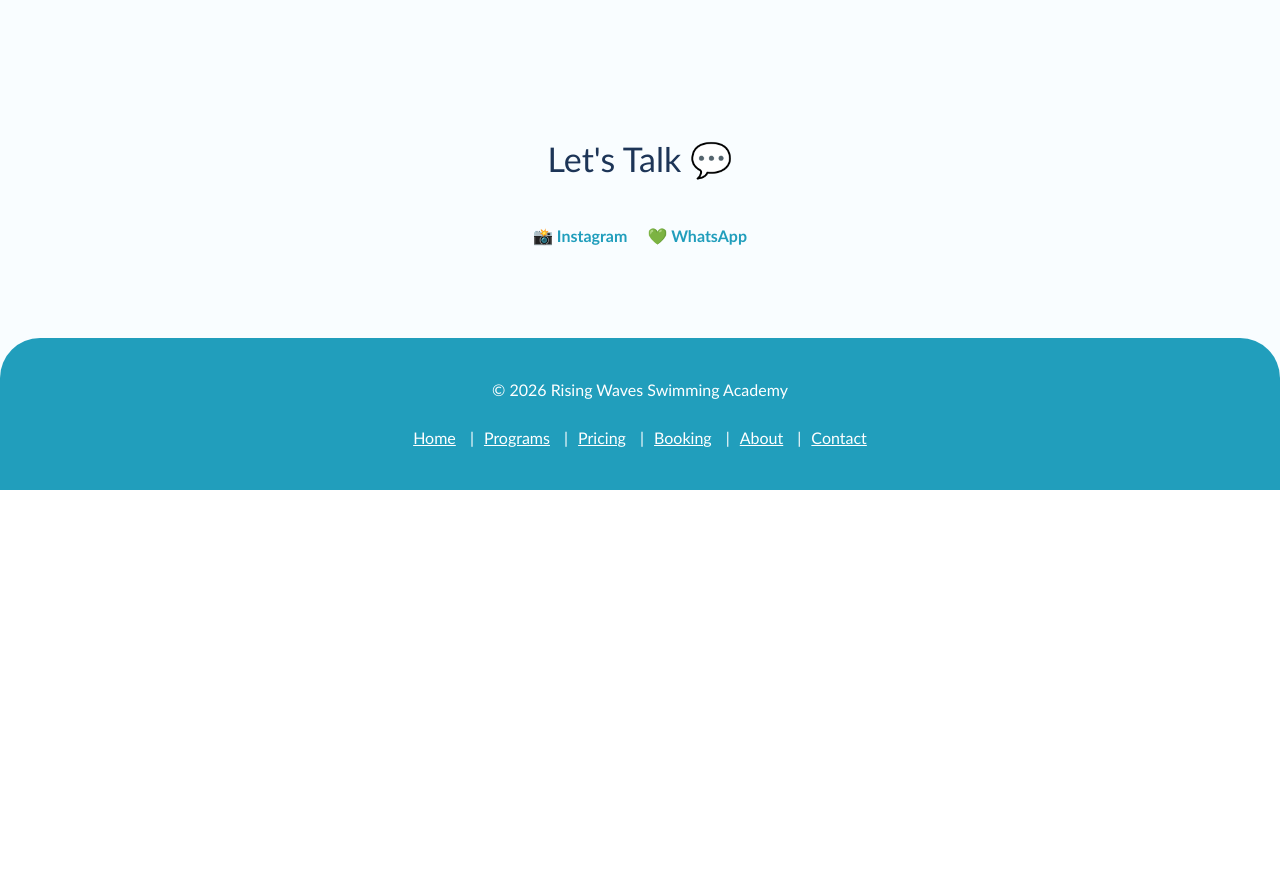
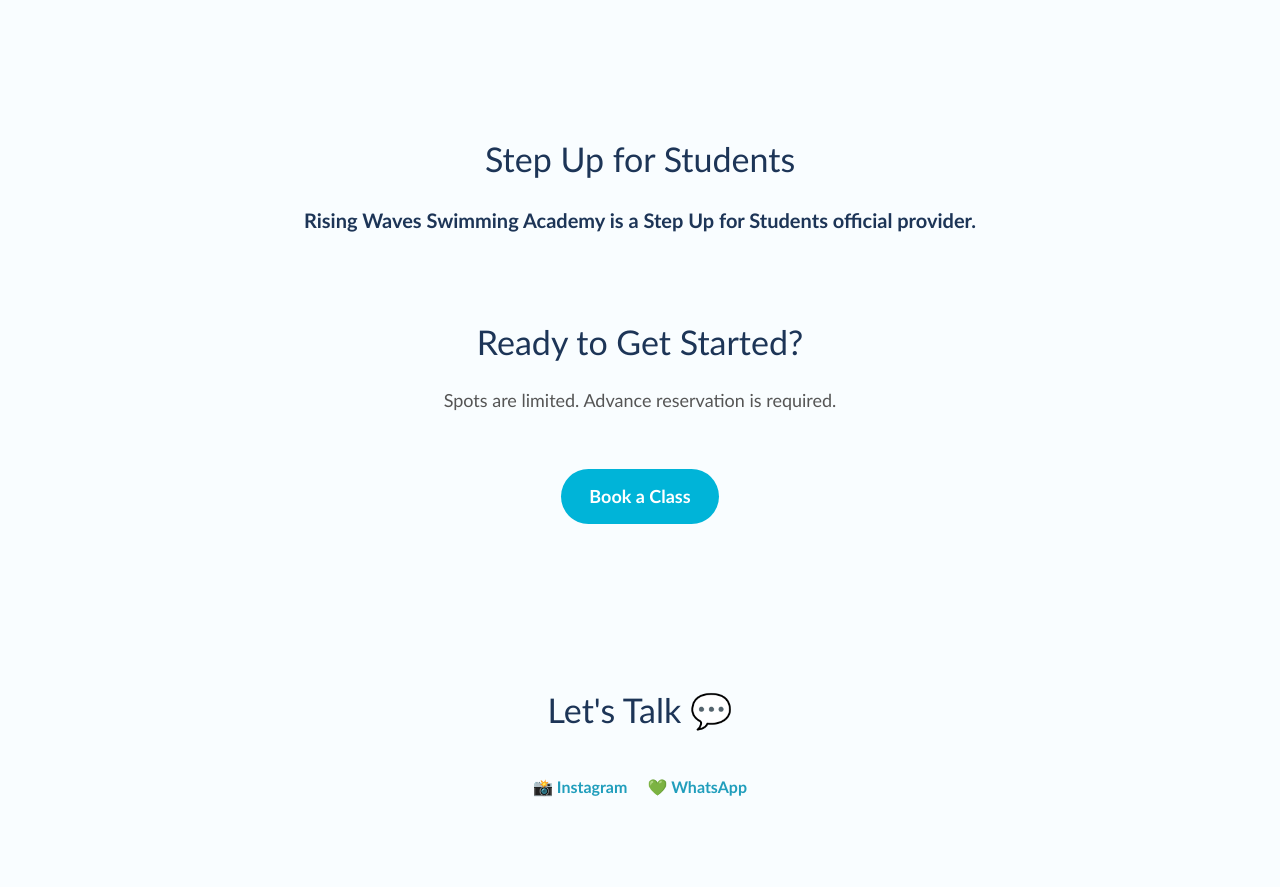
Before and after one commit to sotopierinac-afk/Pri, a React (Vite) app: page / in a window 1280 px wide. Shown: the part 3800-4687 px from the top of the page. Before the commit the page ends 4290 px from the top, so only its background shows below. Built offline with nearby package versions, Linux system fonts and the light colour scheme.

Commit message:
Updated App.tsx

```diff
--- a/src/App.tsx
+++ b/src/App.tsx
@@ -400,6 +400,47 @@ function App() {
         </div>
       </section>
 
+      {/* STEP UP FOR STUDENTS */}
+      <section style={{ maxWidth: '1000px', margin: '80px auto', padding: '0 20px', textAlign: 'center' }}>
+        <h3 style={{ fontSize: '34px', marginBottom: '20px' }}>Step Up for Students</h3>
+        <p style={{ fontSize: '20px', lineHeight: '1.6' }}>
+          <strong>Rising Waves Swimming Academy is a Step Up for Students official provider.</strong>
+        </p>
+      </section>
+
+      {/* CTA */}
+      <section style={{ maxWidth: '1000px', margin: '80px auto', padding: '0 20px', textAlign: 'center' }}>
+        <h3 style={{ fontSize: '34px', marginBottom: '20px' }}>Ready to Get Started?</h3>
+        <p style={{ fontSize: '18px', color: '#555', marginBottom: '30px' }}>
+          Spots are limited. Advance reservation is required.
+        </p>
+        <a
+          href="#contact"
+          style={{
+            display: 'inline-block',
+            marginTop: '25px',
+            padding: '14px 28px',
+            borderRadius: '30px',
+            textDecoration: 'none',
+            fontWeight: '600',
+            background: '#00b4d8',
+            color: '#fff',
+            fontSize: '18px',
+            transition: 'transform 0.2s, background 0.2s'
+          }}
+          onMouseEnter={(e) => {
+            e.currentTarget.style.transform = 'scale(1.05)';
+            e.currentTarget.style.background = '#0096c7';
+          }}
+          onMouseLeave={(e) => {
+            e.currentTarget.style.transform = 'scale(1)';
+            e.currentTarget.style.background = '#00b4d8';
+          }}
+        >
+          Book a Class
+        </a>
+      </section>
+
       {/* CONTACT */}
       <section id="contact" style={{ padding: '80px 30px', maxWidth: '1200px', margin: 'auto', textAlign: 'center' }}>
         <h3 style={{ fontSize: '34px', marginBottom: '30px' }}>Let's Talk 💬</h3>
```
